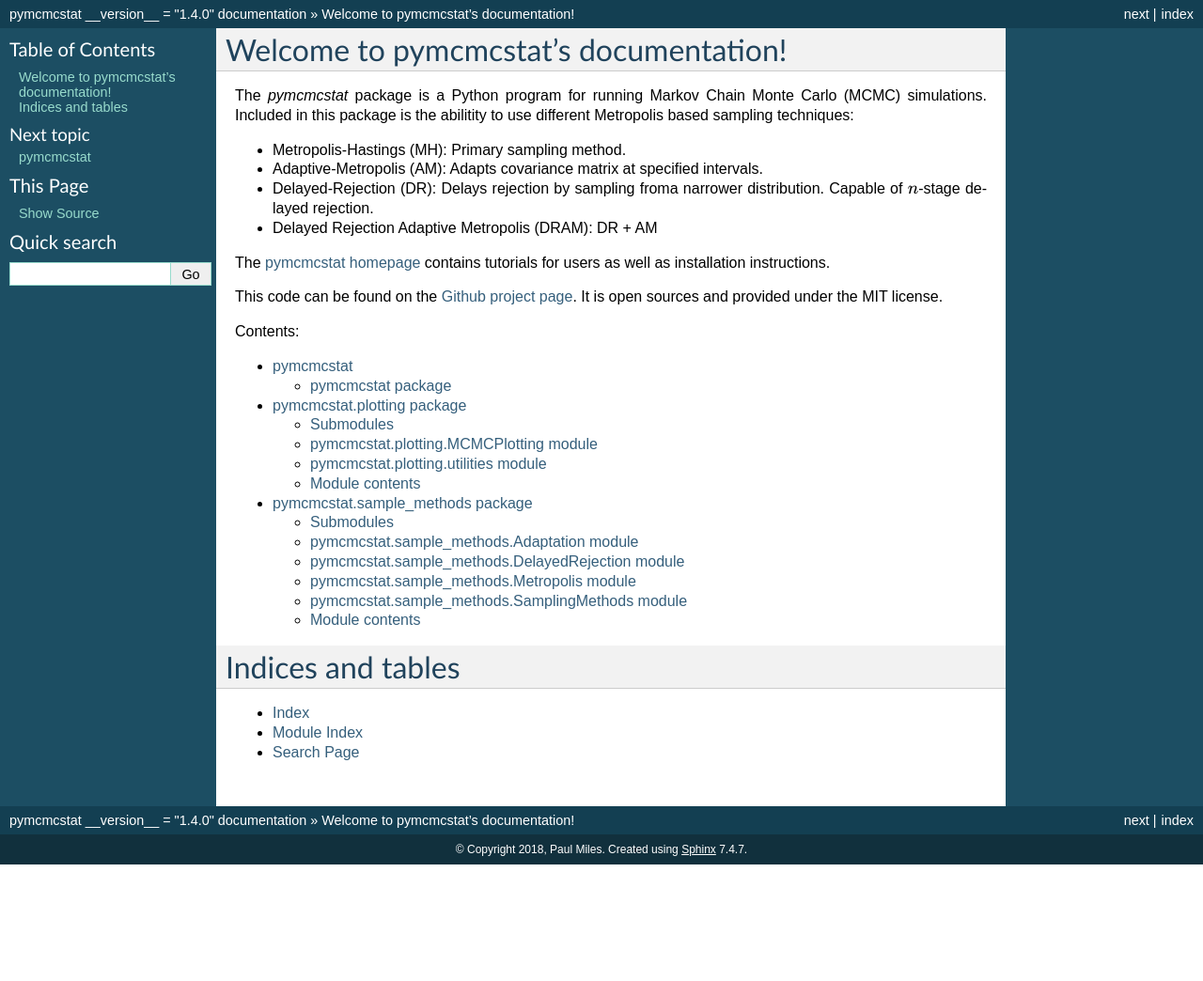
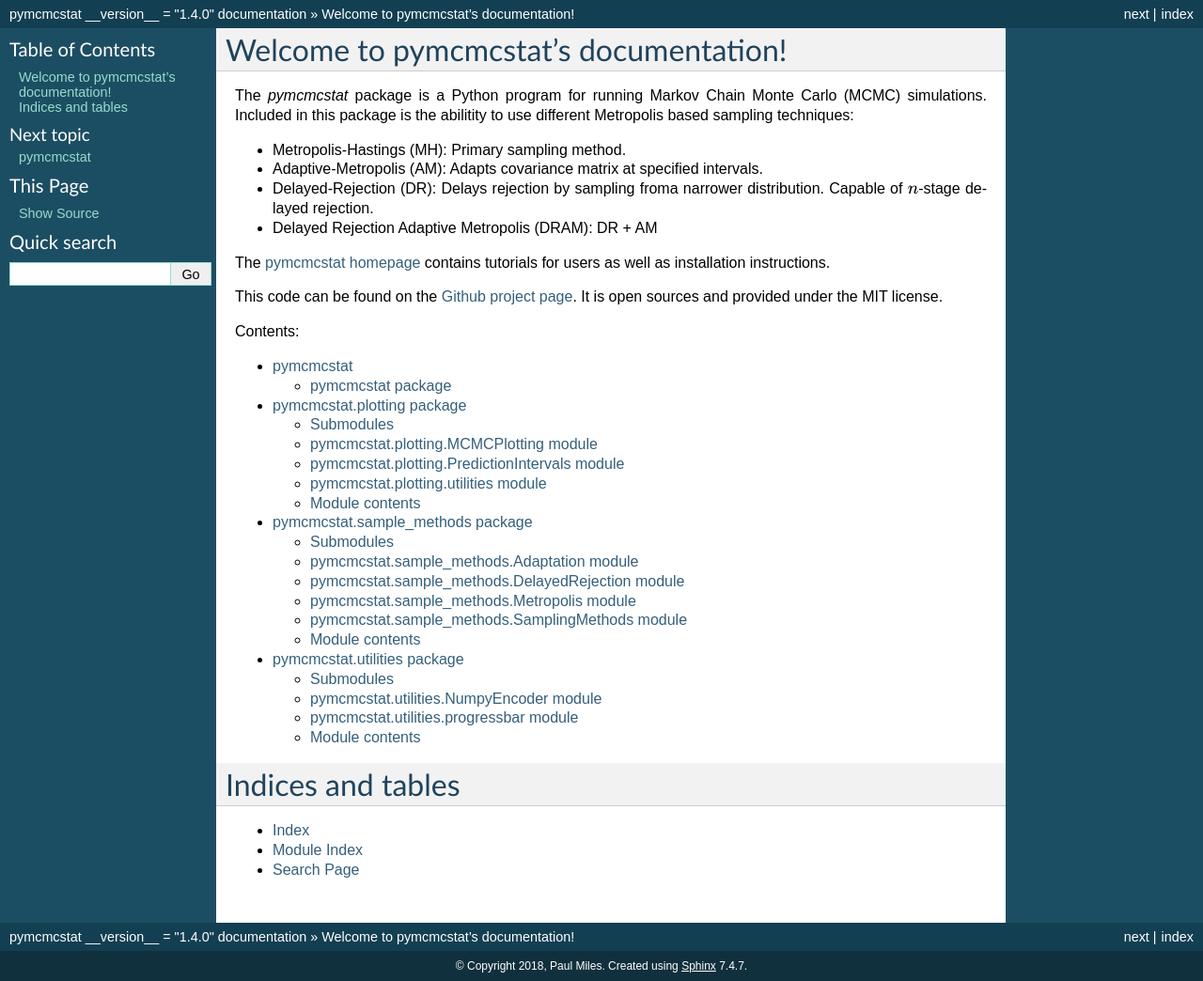
Before and after one commit to prmiles/pymcmcstat, a Sphinx documentation site: the page built from doc/source/index.rst, in a window 1280 px wide. Shown: the whole page at 94% size. Built offline with Sphinx 7.4.7, drawn with Linux system fonts in a browser that asks for light colours; formulas are drawn with MathJax 3; before the commit the page ends 920 px from its top, so only the background shows below that.

Commit message:
updated docs

```diff
--- a/doc/source/index.rst
+++ b/doc/source/index.rst
@@ -25,6 +25,8 @@ Contents:
    modules
    pymcmcstat.plotting
    pymcmcstat.sample_methods
+   pymcmcstat.utilities
+
 
 Indices and tables
 ==================
--- a/doc/source/pymcmcstat.plotting.rst
+++ b/doc/source/pymcmcstat.plotting.rst
@@ -8,6 +8,14 @@ pymcmcstat.plotting.MCMCPlotting module
 ---------------------------------------
 
 .. automodule:: pymcmcstat.plotting.MCMCPlotting
+    :members:
+    :undoc-members:
+    :show-inheritance:
+
+pymcmcstat.plotting.PredictionIntervals module
+----------------------------------------------
+
+.. automodule:: pymcmcstat.plotting.PredictionIntervals
     :members:
     :undoc-members:
     :show-inheritance:
--- a/doc/source/pymcmcstat.rst
+++ b/doc/source/pymcmcstat.rst
@@ -8,6 +8,7 @@ Subpackages
 
     pymcmcstat.plotting
     pymcmcstat.sample_methods
+    pymcmcstat.utilities
 
 Submodules
 ----------
--- /dev/null
+++ b/doc/source/pymcmcstat.utilities.rst
@@ -0,0 +1,30 @@
+pymcmcstat.utilities package
+============================
+
+Submodules
+----------
+
+pymcmcstat.utilities.NumpyEncoder module
+----------------------------------------
+
+.. automodule:: pymcmcstat.utilities.NumpyEncoder
+    :members:
+    :undoc-members:
+    :show-inheritance:
+
+pymcmcstat.utilities.progressbar module
+---------------------------------------
+
+.. automodule:: pymcmcstat.utilities.progressbar
+    :members:
+    :undoc-members:
+    :show-inheritance:
+
+
+Module contents
+---------------
+
+.. automodule:: pymcmcstat.utilities
+    :members:
+    :undoc-members:
+    :show-inheritance:
```
Also changed, not shown: other parts of doc/source/pymcmcstat.rst (+0 -24 lines).
